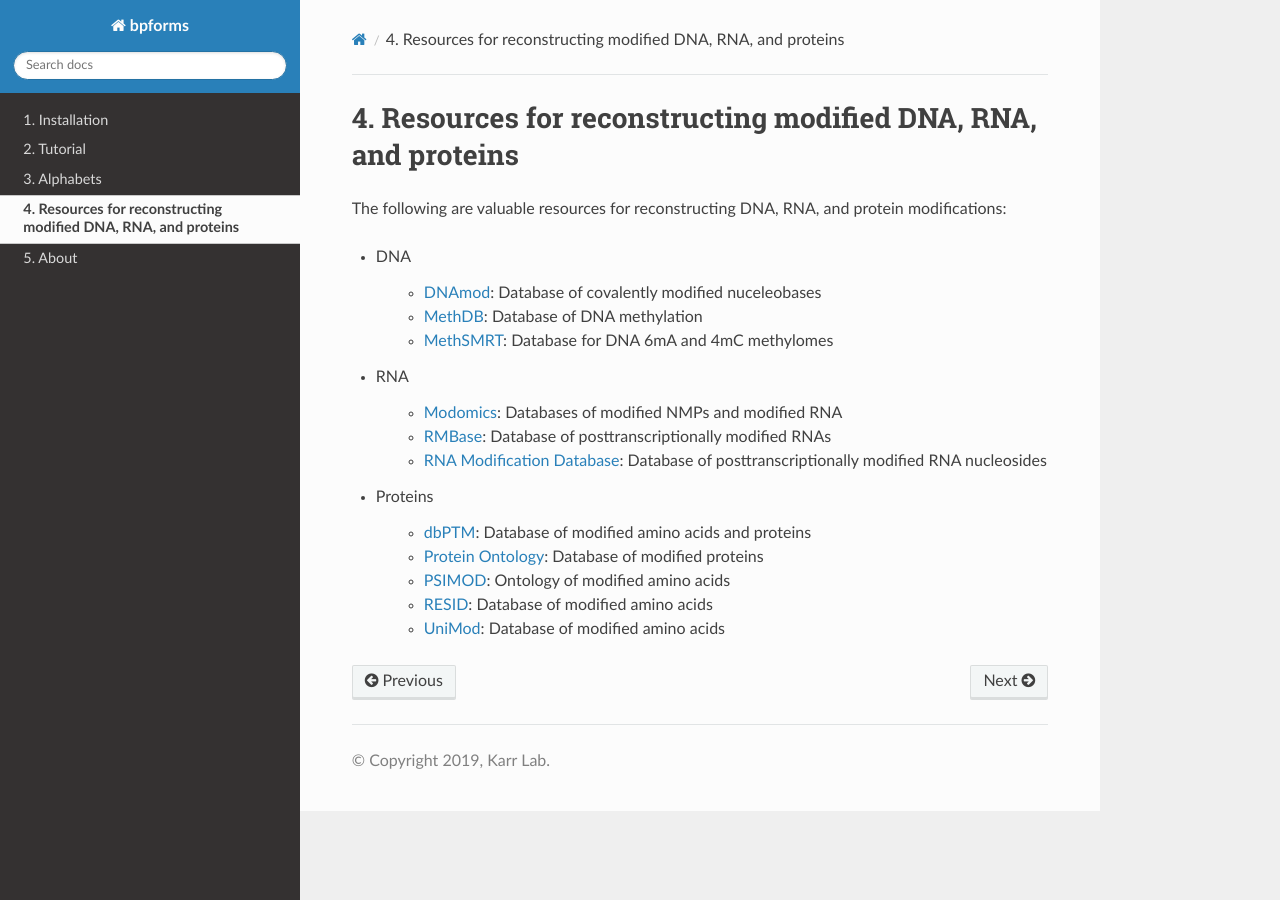
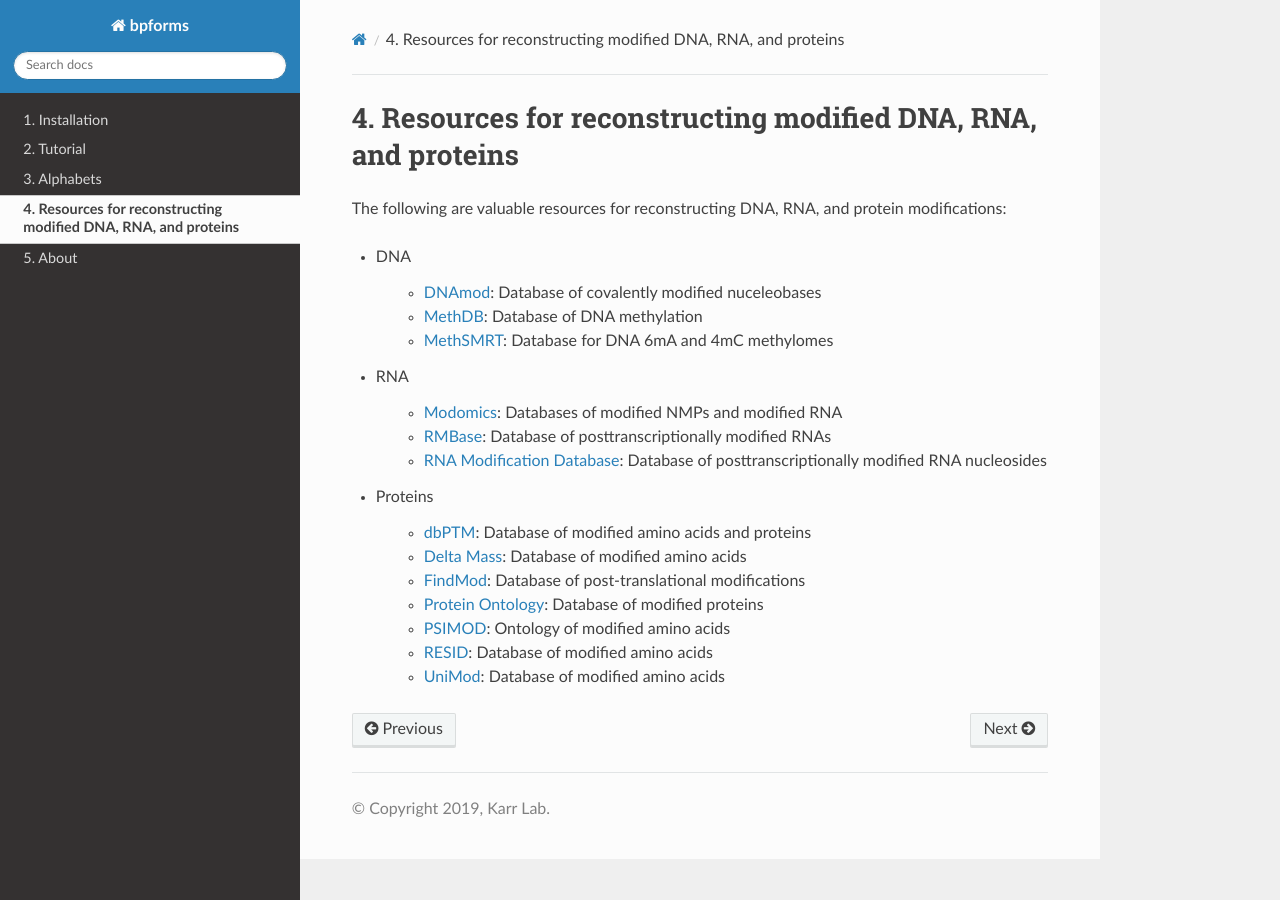
Before and after one commit to KarrLab/bpforms, a Sphinx documentation site: the page built from docs/resources.rst, in a window 1280 px wide. Built offline with Sphinx 7.4.7 and the Read the Docs theme 2.0.0, drawn with Linux system fonts in a browser that asks for light colours; pages that are not in the unit, such as notebooks, are missing from menus.

Commit message:
adding additional protein resources

```diff
--- a/docs/resources.rst
+++ b/docs/resources.rst
@@ -18,6 +18,8 @@
 * Proteins
 
     * `dbPTM <http://dbptm.mbc.nctu.edu.tw/>`_: Database of modified amino acids and proteins
+    * `Delta Mass <https://abrf.org/delta-mass>`_: Database of modified amino acids
+    * `FindMod <https://web.expasy.org/findmod/findmod_masses.html>`_: Database of post-translational modifications
     * `Protein Ontology <https://pir.georgetown.edu/pro/>`_: Database of modified proteins
     * `PSIMOD <https://bioportal.bioontology.org/ontologies/PSIMOD>`_: Ontology of modified amino acids
     * `RESID <https://pir.georgetown.edu/resid/>`_: Database of modified amino acids
```
